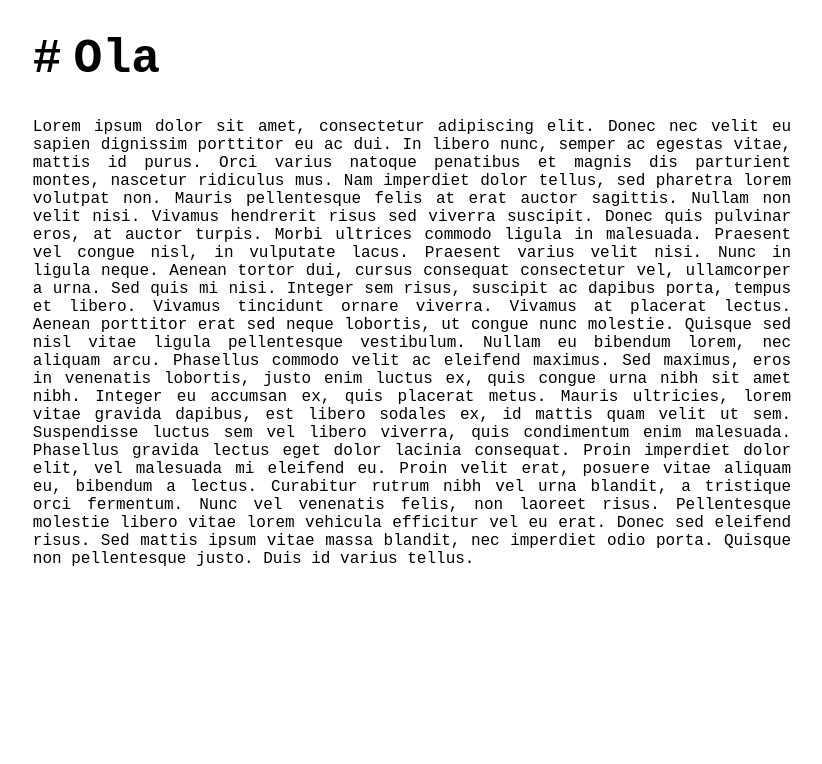
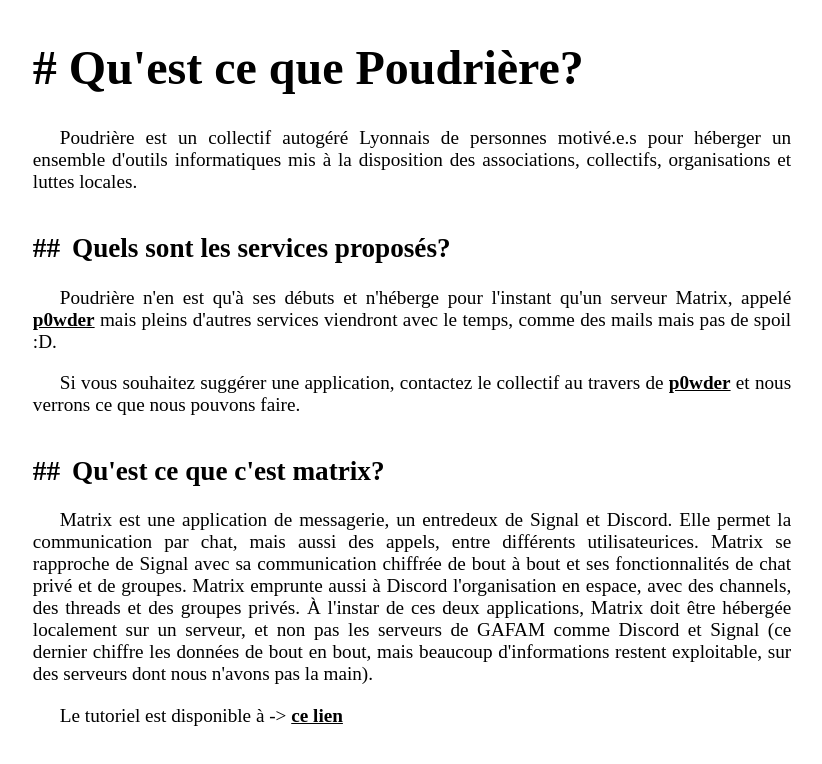
Before and after one commit to poudriere/homepage, a Nuxt app: page / in a window 1280 px wide. Shown: the top 764 px of the page, without its empty margins (228-1050 px from the left). Built offline with nearby package versions, Linux system fonts and the light colour scheme.

Commit message:
base page

```diff
--- a/assets/css/main.css
+++ b/assets/css/main.css
@@ -1,22 +1,48 @@
-h1, div {
-    font-family: "Courier New";
+h1, div, p {
+    font-family: "Sometype Mono";
     text-align: justify;
     text-justify: inter-word;
+}
+
+p {
+    text-indent: 27px;
+    font-size: 1.2em;
+}
+
+a {
+    color: black;
+    font-weight: bold;
+}
+
+.title {
+    margin-top: 40px;
+}
+
+h1.title {
+    font-size: 3em;
+}
+
+h2.title {
+    font-size: 1.7em;
 }
 
 .aligned {
     display: flex;
 }
 
-.title {
-    font-size: 3em;
-}
 
 .title > .bold {
     margin-right: 12px;
 }
 
 .body {
-    padding-left: 20%;
-    width: 60%;
+    padding-left: 5%;
+    width: 90%;
 }
+
+@media only screen and (min-width: 1200px) {
+    .body {
+	padding-left: 20%;
+	width: 60%;
+    }
+}
--- /dev/null
+++ b/components/H2.vue
@@ -0,0 +1,5 @@
+<template>
+    <h2 class="aligned title">
+	<div class="bold">## </div> <slot />
+    </h2>
+</template>
--- /dev/null
+++ b/components/HLink.vue
@@ -0,0 +1,3 @@
+<template>
+    <a> <slot /> </a>
+</template>
--- a/nuxt.config.ts
+++ b/nuxt.config.ts
@@ -1,5 +1,13 @@
 // https://nuxt.com/docs/api/configuration/nuxt-config
 export default defineNuxtConfig({
   devtools: { enabled: true },
-  css: ["~/assets/css/main.css"]
+  css: ["~/assets/css/main.css"],
+  modules: ["@nuxt/fonts"],
+  fonts: {
+    // You can provide overrides for individual families
+    families: [
+      // only resolve this font with the `google` provider
+      { name: 'Sometype Mono', provider: 'google' },
+    ],
+  }
 })
--- a/package.json
+++ b/package.json
@@ -10,6 +10,7 @@
     "postinstall": "nuxt prepare"
   },
   "dependencies": {
+    "@nuxt/fonts": "^0.7.0",
     "nuxt": "^3.12.1",
     "vue": "^3.4.27",
     "vue-router": "^4.3.3"
--- a/pages/index.vue
+++ b/pages/index.vue
@@ -6,12 +6,26 @@
 
 <template>
     <div>
-	<H1> Ola </H1>
+	<H1> Qu'est ce que Poudrière? </H1>
+	<p>
+	    Poudrière est un collectif autogéré Lyonnais de personnes motivé.e.s pour héberger un ensemble d'outils informatiques mis à la disposition des associations, collectifs, organisations et luttes locales.
+	</p>
 
-	 Lorem ipsum dolor sit amet, consectetur adipiscing elit. Donec nec velit eu sapien dignissim porttitor eu ac dui. In libero nunc, semper ac egestas vitae, mattis id purus. Orci varius natoque penatibus et magnis dis parturient montes, nascetur ridiculus mus. Nam imperdiet dolor tellus, sed pharetra lorem volutpat non. Mauris pellentesque felis at erat auctor sagittis. Nullam non velit nisi. Vivamus hendrerit risus sed viverra suscipit. Donec quis pulvinar eros, at auctor turpis. Morbi ultrices commodo ligula in malesuada. Praesent vel congue nisl, in vulputate lacus.
+	<H2> Quels sont les services proposés? </H2>
+	<p>
+	    Poudrière n'en est qu'à ses débuts et n'héberge pour l'instant qu'un serveur Matrix, appelé <HLink href="powder">p0wder</HLink> mais pleins d'autres services viendront avec le temps, comme des mails mais pas de spoil :D.
+	</p>
+	<p>
+	    Si vous souhaitez suggérer une application, contactez le collectif au travers de <HLink href="powder">p0wder</Hlink> et nous verrons ce que nous pouvons faire.
+	</p>
 
-Praesent varius velit nisi. Nunc in ligula neque. Aenean tortor dui, cursus consequat consectetur vel, ullamcorper a urna. Sed quis mi nisi. Integer sem risus, suscipit ac dapibus porta, tempus et libero. Vivamus tincidunt ornare viverra. Vivamus at placerat lectus. Aenean porttitor erat sed neque lobortis, ut congue nunc molestie. Quisque sed nisl vitae ligula pellentesque vestibulum. Nullam eu bibendum lorem, nec aliquam arcu. Phasellus commodo velit ac eleifend maximus. Sed maximus, eros in venenatis lobortis, justo enim luctus ex, quis congue urna nibh sit amet nibh.
+	<H2> Qu'est ce que c'est matrix? </H2>
+	<p>
+	    Matrix est une application de messagerie, un entredeux de Signal et Discord. Elle permet la communication par chat, mais aussi des appels, entre différents utilisateurices. Matrix se rapproche de Signal avec sa communication chiffrée de bout à bout et ses fonctionnalités de chat privé et de groupes. Matrix emprunte aussi à Discord l'organisation en espace, avec des channels, des threads et des groupes privés. À l'instar de ces deux applications, Matrix doit être hébergée localement sur un serveur, et non pas les serveurs de GAFAM comme Discord et Signal (ce dernier chiffre les données de bout en bout, mais beaucoup d'informations restent exploitable, sur des serveurs dont nous n'avons pas la main).
+	</p>
+	<p>
+	    Le tutoriel est disponible à -> <HLink href="/matrix"> ce lien </HLink>
+	</p>
 
-Integer eu accumsan ex, quis placerat metus. Mauris ultricies, lorem vitae gravida dapibus, est libero sodales ex, id mattis quam velit ut sem. Suspendisse luctus sem vel libero viverra, quis condimentum enim malesuada. Phasellus gravida lectus eget dolor lacinia consequat. Proin imperdiet dolor elit, vel malesuada mi eleifend eu. Proin velit erat, posuere vitae aliquam eu, bibendum a lectus. Curabitur rutrum nibh vel urna blandit, a tristique orci fermentum. Nunc vel venenatis felis, non laoreet risus. Pellentesque molestie libero vitae lorem vehicula efficitur vel eu erat. Donec sed eleifend risus. Sed mattis ipsum vitae massa blandit, nec imperdiet odio porta. Quisque non pellentesque justo. Duis id varius tellus.
     </div>
 </template>
```
Also changed, not shown: 2 other files (tests, documents, lock files or other folders).
